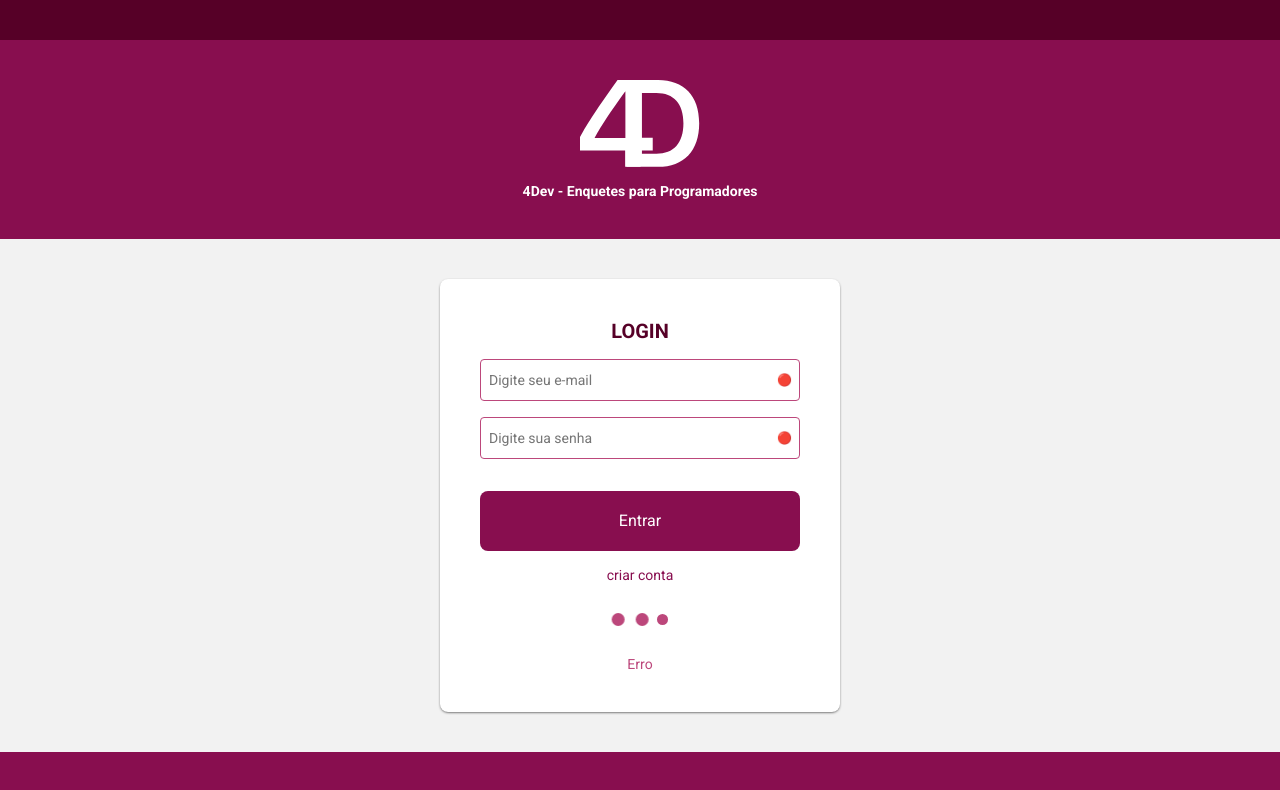
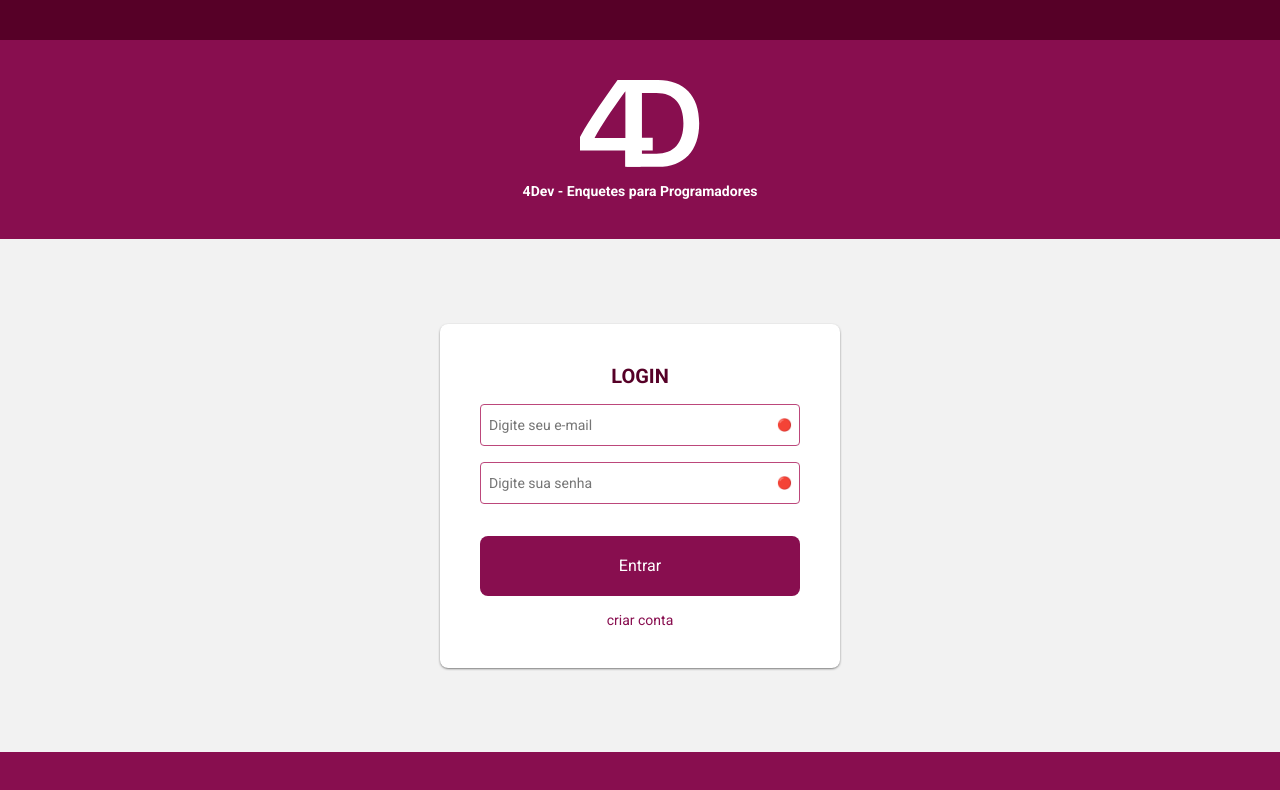
Before and after one commit to gaoliveira21/clean-react, a React app: page /login in a window 1280 px wide. Shown: the top 790 px of the page. Built offline with nearby package versions, Linux system fonts and the light colour scheme.

Commit message:
feat: ensure Login wont load spinner and error on start

```diff
--- a/src/presentation/components/form-status/form-status.tsx
+++ b/src/presentation/components/form-status/form-status.tsx
@@ -1,12 +1,18 @@
+import { useContext } from 'react'
+
 import Styles from './form-status-styles.scss'
 
 import { Spinner } from '@/presentation/components/spinner/spinner'
 
+import { FormContext } from '@/presentation/contexts/form/form-context'
+
 export const FormStatus = (): React.ReactElement => {
+  const { isLoading, errorMessage } = useContext(FormContext)
+
   return (
-    <div className={Styles.errorWrap}>
-    <Spinner className={Styles.spinner} />
-    <span className={Styles.error}>Erro</span>
-  </div>
+    <div data-testid="error-wrap" className={Styles.errorWrap}>
+      {isLoading && <Spinner className={Styles.spinner} />}
+      {errorMessage && <span className={Styles.error}>{errorMessage}</span>}
+    </div>
   )
 }
--- /dev/null
+++ b/src/presentation/contexts/form/form-context.ts
@@ -0,0 +1,3 @@
+import { createContext } from 'react'
+
+export const FormContext = createContext(null)
--- a/src/presentation/pages/login/login.tsx
+++ b/src/presentation/pages/login/login.tsx
@@ -1,3 +1,5 @@
+import { useState } from 'react'
+
 import Styles from './login-styles.scss'
 
 import {
@@ -7,10 +9,24 @@ import {
   FormStatus
 } from '@/presentation/components'
 
+import { FormContext } from '@/presentation/contexts/form/form-context'
+
+type State = {
+  isLoading: boolean
+  errorMessage: string
+}
+
 export const Login = (): React.ReactElement => {
+  const [state] = useState<State>({
+    isLoading: false,
+    errorMessage: ''
+  })
+
   return (
     <div className={Styles.login}>
       <LoginHeader />
+
+      <FormContext.Provider value={state}>
         <form className={Styles.form}>
           <h2>Login</h2>
 
@@ -21,6 +37,7 @@ export const Login = (): React.ReactElement => {
           <span className={Styles.link}>Criar conta</span>
           <FormStatus />
         </form>
+      </FormContext.Provider>
 
       <Footer />
     </div>
```
Lines whose indentation alone changed are shown as unchanged.
